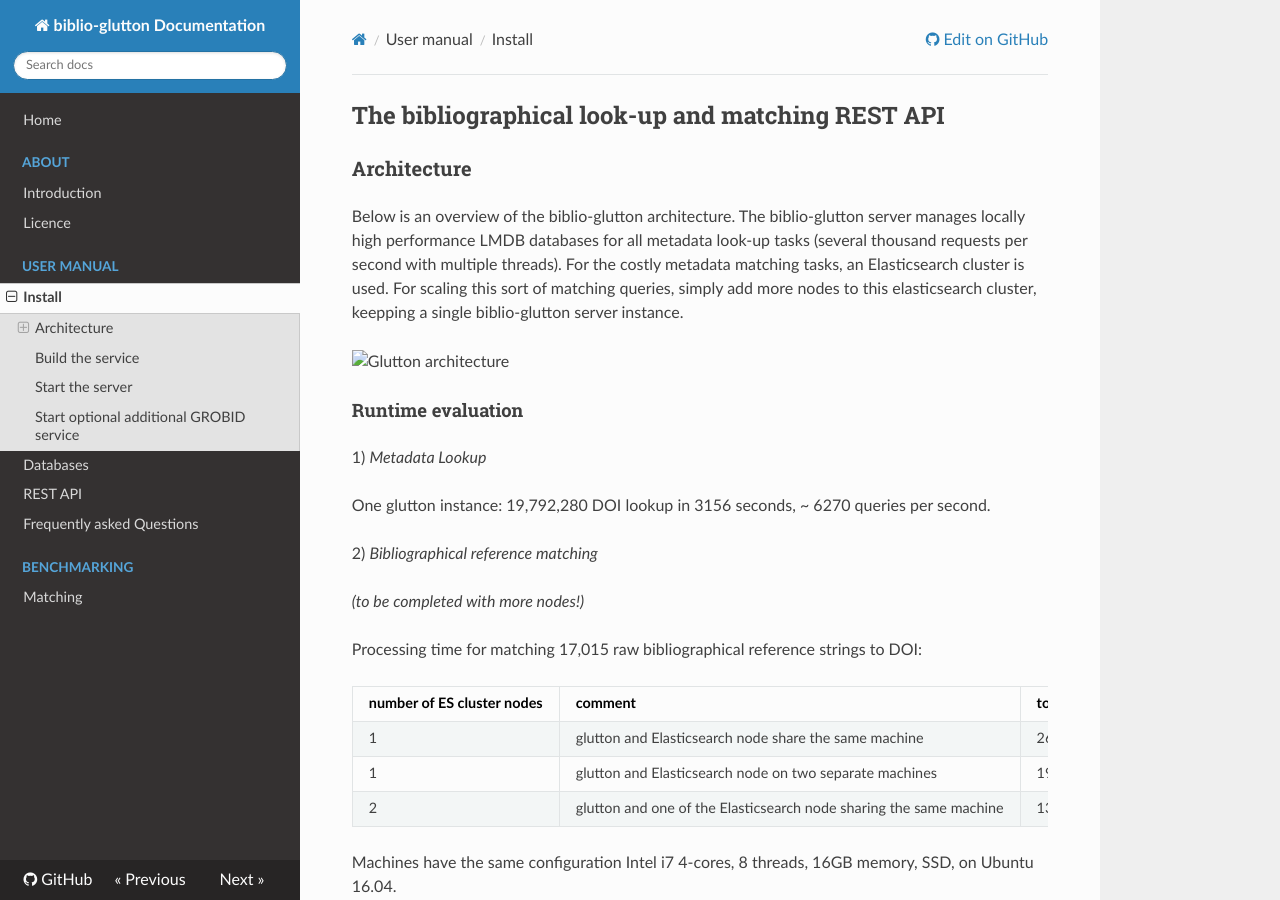
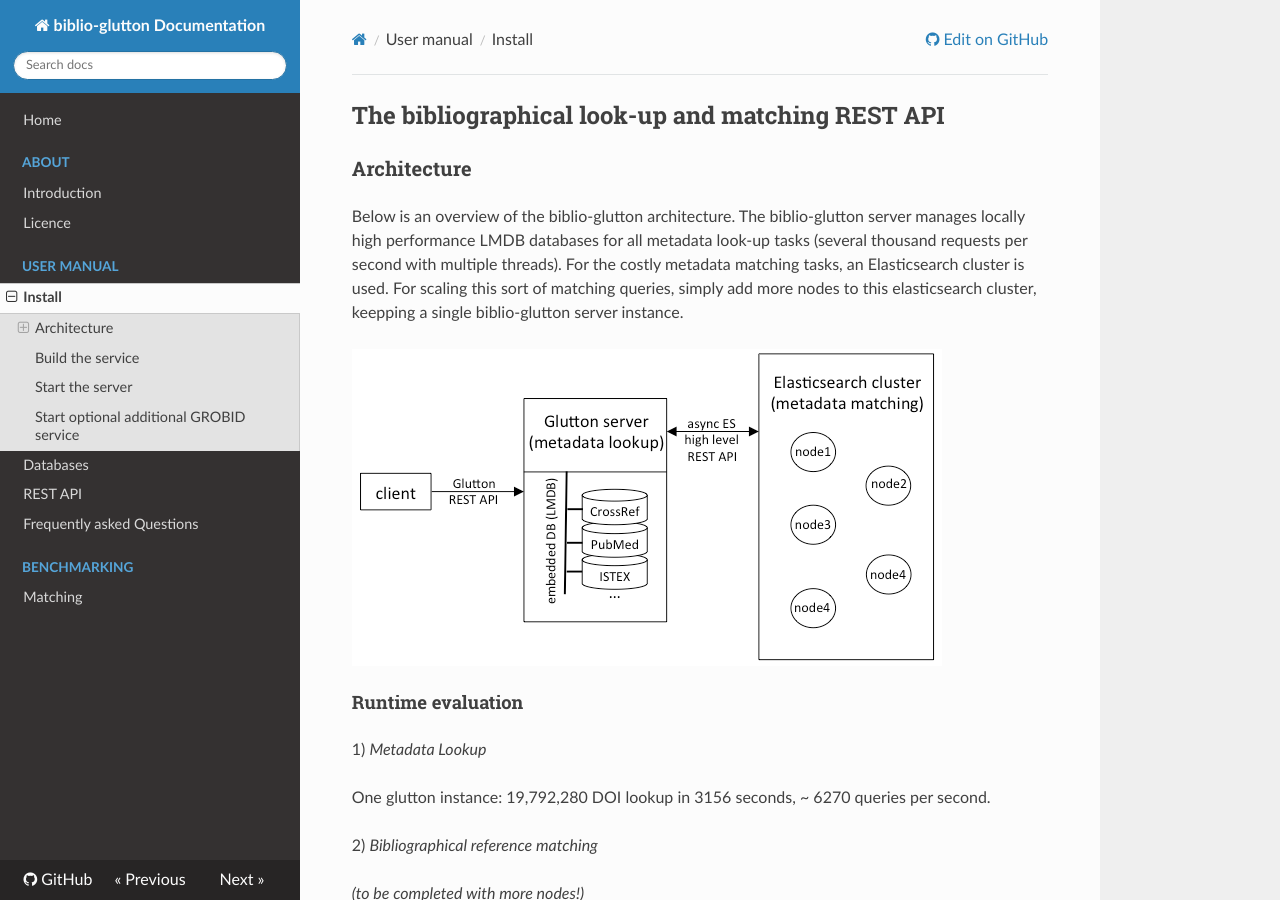
Before and after one commit to kermitt2/biblio-glutton, an MkDocs documentation site: the page built from doc/Install.md, in a window 1280 px wide and 900 px high. Built offline with MkDocs 1.6.1, drawn with Linux system fonts in a browser that asks for light colours; nearby versions of some CDN libraries.

Commit message:
path typo

```diff
--- a/doc/Install.md
+++ b/doc/Install.md
@@ -5,7 +5,7 @@
 
 Below is an overview of the biblio-glutton architecture. The biblio-glutton server manages locally high performance LMDB databases for all metadata look-up tasks (several thousand requests per second with multiple threads). For the costly metadata matching tasks, an Elasticsearch cluster is used. For scaling this sort of matching queries, simply add more nodes to this elasticsearch cluster, keepping a single biblio-glutton server instance.
 
-![Glutton architecture](doc/glutton-architecture.png)
+![Glutton architecture](glutton-architecture.png)
 
 #### Runtime evaluation
 
```
